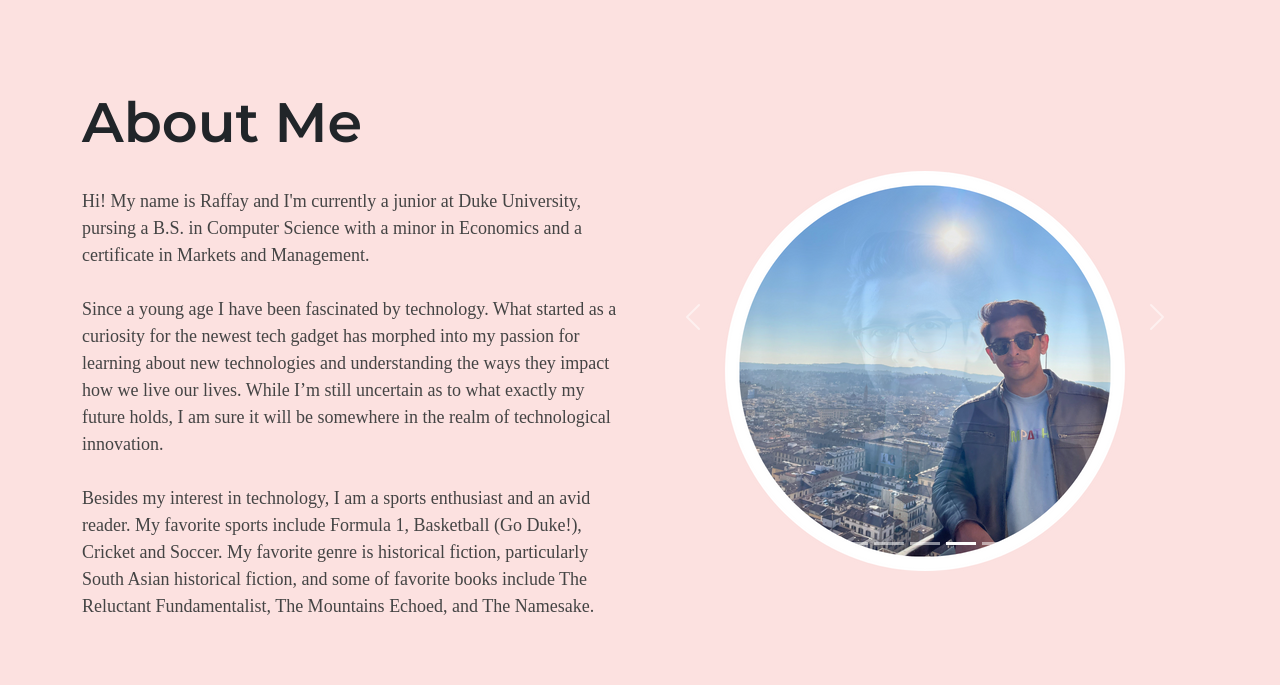
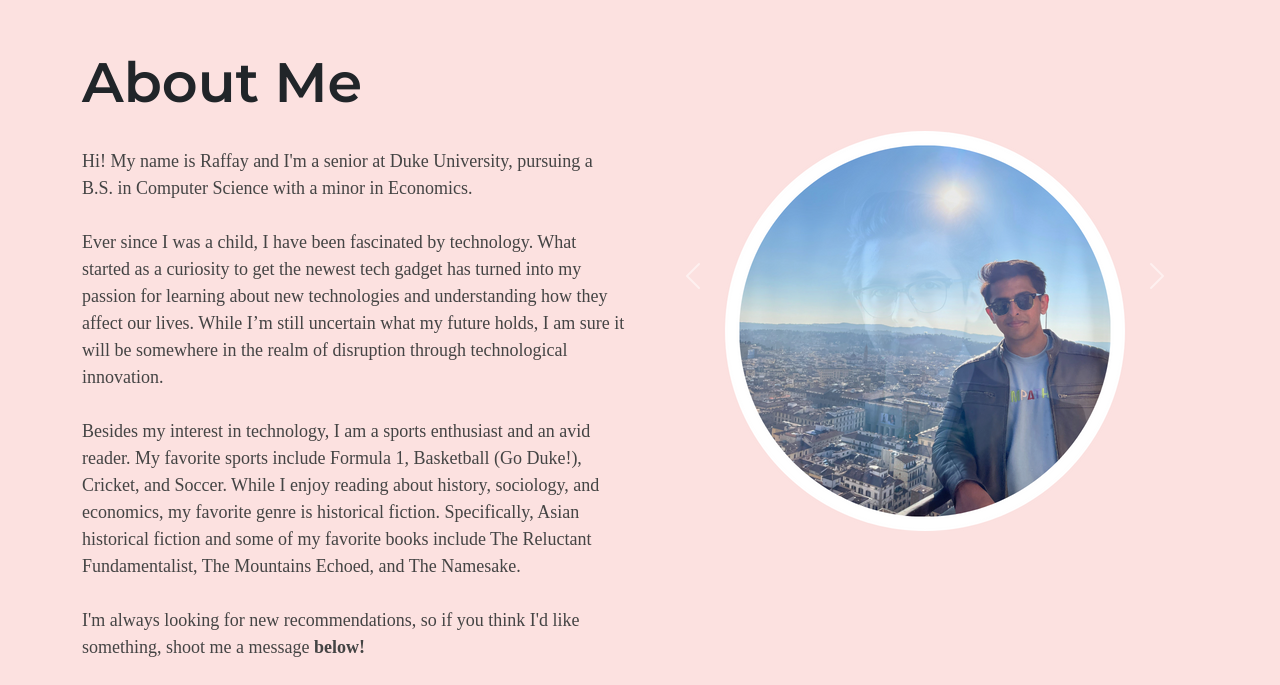
Before and after one commit to RRaffay/raffay-personal-website, a React (Create React App) app: page / in a window 1280 px wide. Shown: the part 935-1620 px from the top of the page. Built offline with nearby package versions, Linux system fonts and the light colour scheme; a web font is replaced by a local one.

Commit message:
Additional Changes

```diff
--- a/src/components/AboutMePage.jsx
+++ b/src/components/AboutMePage.jsx
@@ -3,6 +3,7 @@ import { Container, Col, Row } from "react-bootstrap";
 import "./styles/aboutMePageStyle.css";
 import MyImage from "../images/my-pic.png";
 import MyCarousel from "./Carousel";
+import { Link } from "react-scroll";
 
 function AboutMePage() {
   return (
@@ -13,22 +14,30 @@ function AboutMePage() {
             <h1 className="left-col-heading">About Me</h1>
             <br></br>
             <span className="left-col-text">
-              Hi! My name is Raffay and I'm currently a junior at Duke
-              University, pursing a B.S. in Computer Science with a minor in
-              Economics and a certificate in Markets and Management.<br></br>
-              <br></br> Since a young age I have been fascinated by technology.
-              What started as a curiosity for the newest tech gadget has morphed
-              into my passion for learning about new technologies and
-              understanding the ways they impact how we live our lives. While
-              I’m still uncertain as to what exactly my future holds, I am sure
-              it will be somewhere in the realm of technological innovation.{" "}
+              Hi! My name is Raffay and I'm a senior at Duke University,
+              pursuing a B.S. in Computer Science with a minor in Economics.
               <br></br>
+              <br></br> Ever since I was a child, I have been fascinated by
+              technology. What started as a curiosity to get the newest tech
+              gadget has turned into my passion for learning about new
+              technologies and understanding how they affect our lives. While
+              I’m still uncertain what my future holds, I am sure it will be
+              somewhere in the realm of disruption through technological
+              innovation. <br></br>
               <br></br>Besides my interest in technology, I am a sports
               enthusiast and an avid reader. My favorite sports include Formula
-              1, Basketball (Go Duke!), Cricket and Soccer. My favorite genre is
-              historical fiction, particularly South Asian historical fiction,
-              and some of favorite books include The Reluctant Fundamentalist,
+              1, Basketball (Go Duke!), Cricket, and Soccer. While I enjoy
+              reading about history, sociology, and economics, my favorite genre
+              is historical fiction. Specifically, Asian historical fiction and
+              some of my favorite books include The Reluctant Fundamentalist,
               The Mountains Echoed, and The Namesake.
+              <br></br>
+              <br></br>
+              I'm always looking for new recommendations, so if you think I'd
+              like something, shoot me a message{" "}
+              <Link to="reach-me-page" spy={false} smooth={true} duration={75}>
+                <b>below!</b>
+              </Link>
             </span>
           </Col>
           <Col sm={6} className="right-col">
--- a/src/components/Carousel.jsx
+++ b/src/components/Carousel.jsx
@@ -7,7 +7,7 @@ import MyImage5 from "../images/5.png";
 
 function MyCarousel() {
   return (
-    <Carousel fade>
+    <Carousel fade indicators={false}>
       <Carousel.Item interval={1500}>
         <img
           src={MyImage1}
--- a/src/components/ReachMePage.jsx
+++ b/src/components/ReachMePage.jsx
@@ -34,7 +34,7 @@ function ReachMePage() {
             <input
               type="text"
               className="form-control-name"
-              placeholder="Name?"
+              placeholder="Name and Email"
               name="name"
             ></input>
             <br /> <br />
--- a/src/components/styles/reachMePageStyle.css
+++ b/src/components/styles/reachMePageStyle.css
@@ -35,10 +35,11 @@
   border: 1px solid #fce1e0;
   border-radius: 5px;
   padding-left: 10px;
+  font-size: 20px;
 }
 
 .form-control::placeholder {
-  font-size: 25px;
+  font-size: 20px;
 }
 
 .sendButton {
```
Also changed, not shown: 10 other files (tests, documents, lock files or other folders).
